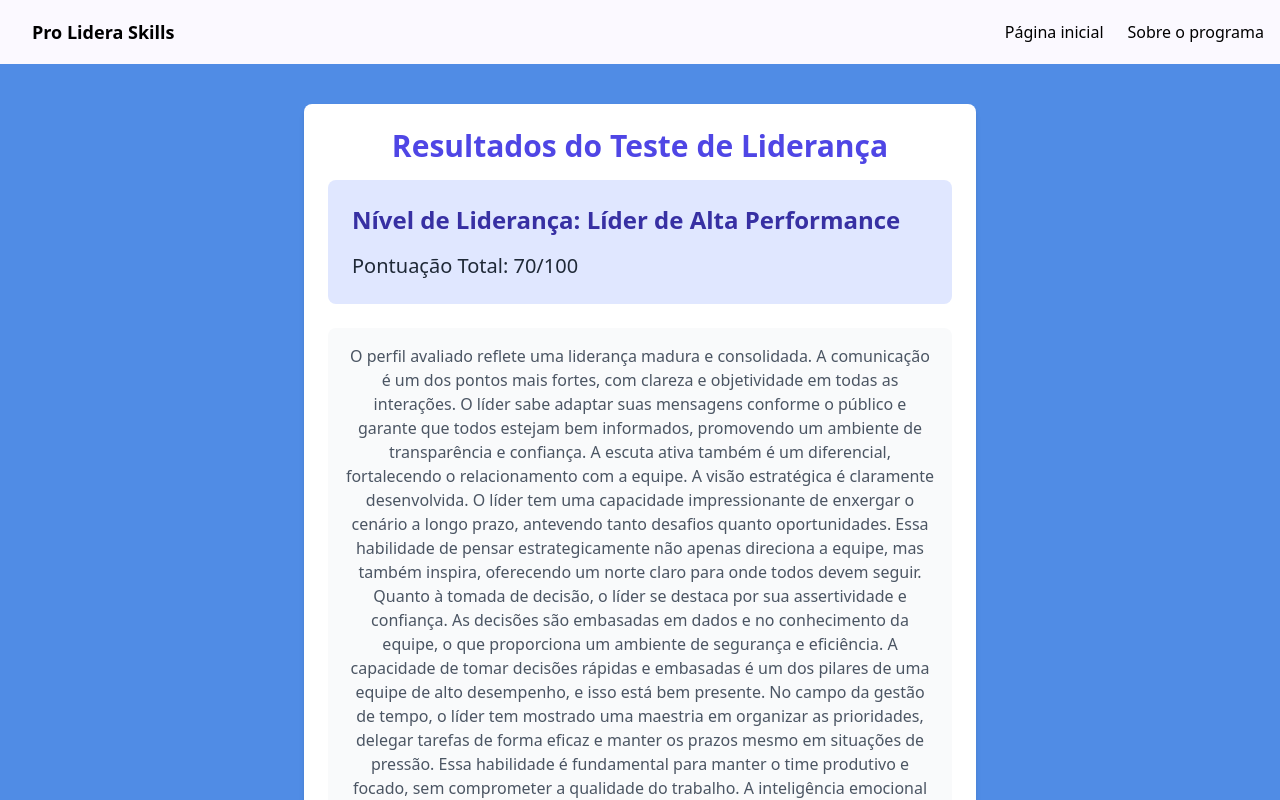
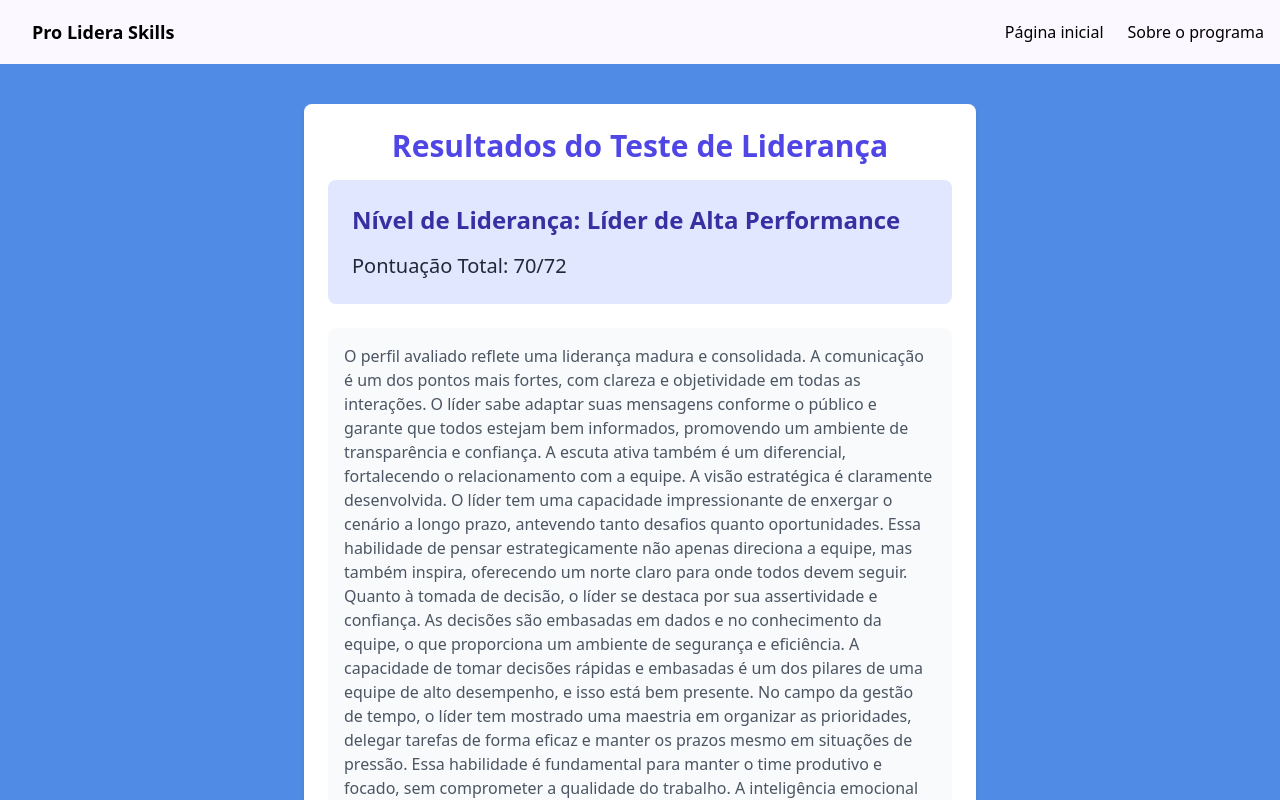
Before and after one commit to softexrecifepe/PI-PRO-LIDERA-TURMA-09-EQUIPE-02, a Next.js app: page /pages/results in a window 1280 px wide. Shown: the top 800 px of the page. Built offline with nearby package versions, Linux system fonts and the light colour scheme.

Commit message:
update leadership level logic in resultcard component and fix feedback display

```diff
--- a/src/app/components/ResultCard.tsx
+++ b/src/app/components/ResultCard.tsx
@@ -3,11 +3,24 @@ type ResultCardProps = {
   score: number;
 };
 
+const getLeadershipLevel = (score: number): string => {
+  if (score >= 18 && score <= 35) {
+    return "Liderança Frágil e Pouco Trabalhada";
+  } else if (score >= 36 && score <= 53) {
+    return "Liderança em Desenvolvimento";
+  } else if (score >= 54 && score <= 72) {
+    return "Líder de Alta Performance";
+  }
+  return "Liderança Não Definida"; // caso a pontuação seja fora do intervalo
+};
+
 export default function ResultCard({ leadershipLevel, score }: ResultCardProps) {
+  const calculatedLevel = getLeadershipLevel(score); // Calcula o nível de liderança
+
   return (
     <div className="bg-indigo-100 p-6 rounded-lg mb-6">
-      <h2 className="text-2xl font-semibold text-indigo-800">Nível de Liderança: {leadershipLevel}</h2>
-      <p className="text-xl mt-4 text-gray-800">Pontuação Total: {score}/100</p>
+      <h2 className="text-2xl font-semibold text-indigo-800">Nível de Liderança: {calculatedLevel}</h2>
+      <p className="text-xl mt-4 text-gray-800">Pontuação Total: {score}/72</p>
     </div>
   );
 }
--- a/src/app/components/feedbackMessage.tsx
+++ b/src/app/components/feedbackMessage.tsx
@@ -1,11 +1,11 @@
-import  Result  from "../../../results.json"
+import Result from "../../../results.json";
 
-export default function FeedbackMessage({index} : {index: number}) {
-  const text: any = Result[index].text
+export default function FeedbackMessage({ index }: { index: number }) {
+  const text: string = Result[index].text; // obtém o texto do feedback com base no índice
 
-    return (
-      <div className="bg-gray-50 p-4 rounded-lg">
-        <p className="text-center text-gray-600">{text}</p>
-      </div>
-    );
-  }
+  return (
+    <div className="bg-gray-50 p-4 rounded-lg">
+      <p className="text-gray-600">{text}</p>
+    </div>
+  );
+}
```
